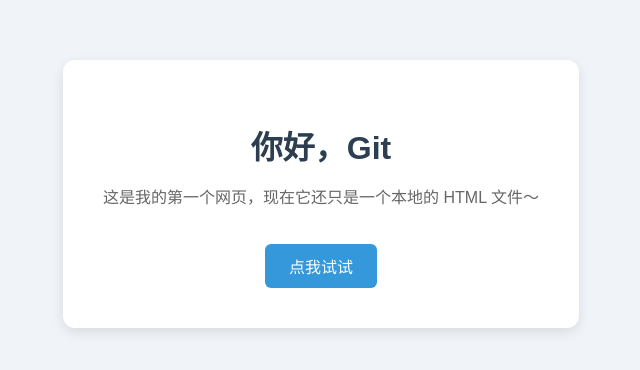
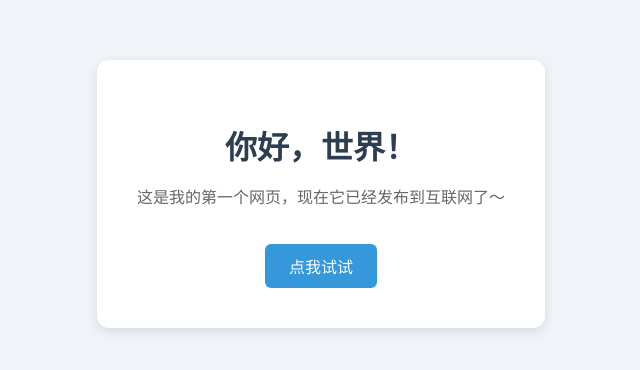
Before and after one commit to LIN3501/zero-to-tech, a plain HTML site: page index.html in a window 1280 px wide. Shown: the part 206-576 px from the top of the page, without its empty margins (319-959 px from the left). Drawn offline with Linux system fonts and the light colour scheme.

Commit message:
修改了首页文案

```diff
--- a/index.html
+++ b/index.html
@@ -11,8 +11,8 @@
 
 	  <div class="card">
 
-      <h1>你好，Git</h1>
-      <p id="msg">这是我的第一个网页，现在它还只是一个本地的 HTML 文件～</p>
+      <h1>你好，世界！</h1>
+      <p id="msg">这是我的第一个网页，现在它已经发布到互联网了～</p>
 
 	    <button onclick="changeText()">点我试试</button>
     </div>
```
